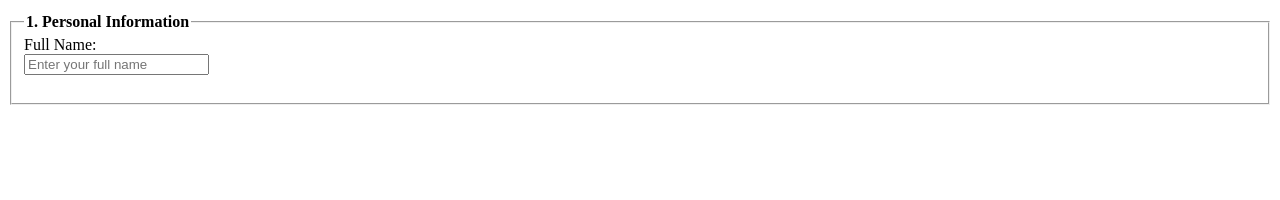
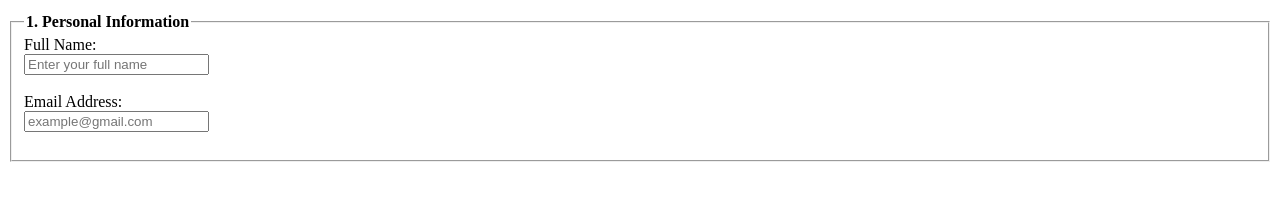
Before and after one commit to prajapatiprachi682-web/Web-D, a plain HTML site: page Form.html in a window 1280 px wide. Shown: the part 102-302 px from the top of the page. Drawn offline with Linux system fonts and the light colour scheme.

Commit message:
FORM ELEMENT

```diff
--- a/Form.html
+++ b/Form.html
@@ -21,4 +21,9 @@
         <label for="fname">Full Name:</label><br>
         <input type="text" id="fname" name="fullname" placeholder="Enter your full name" required>
         <br><br>
+
+        <!-- Email Input -->
+            <label for="useremail">Email Address:</label><br>
+            <input type="email" id="useremail" name="email" placeholder="example@gmail.com" required>
+            <br><br>
     </fieldset>
```
